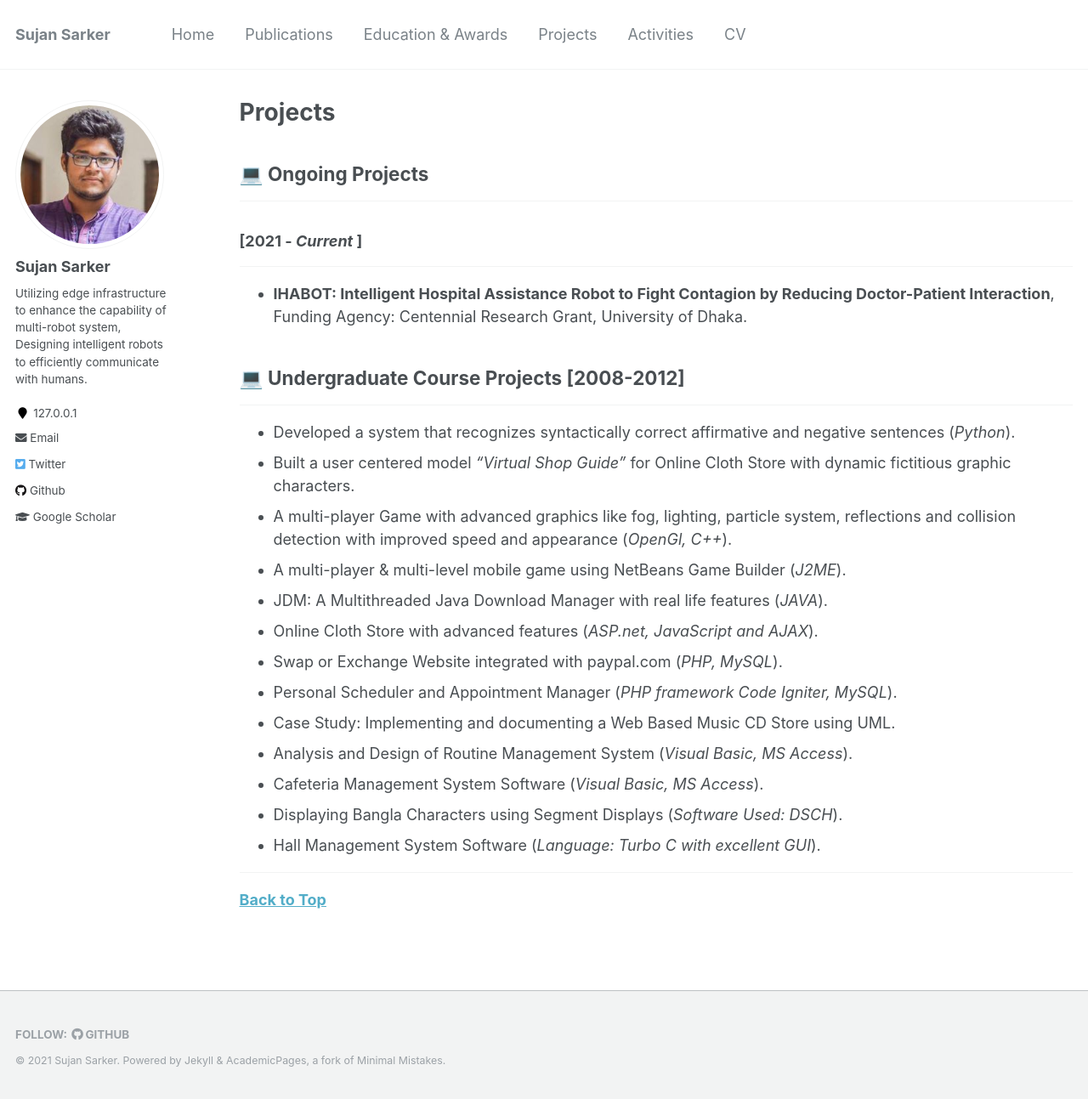
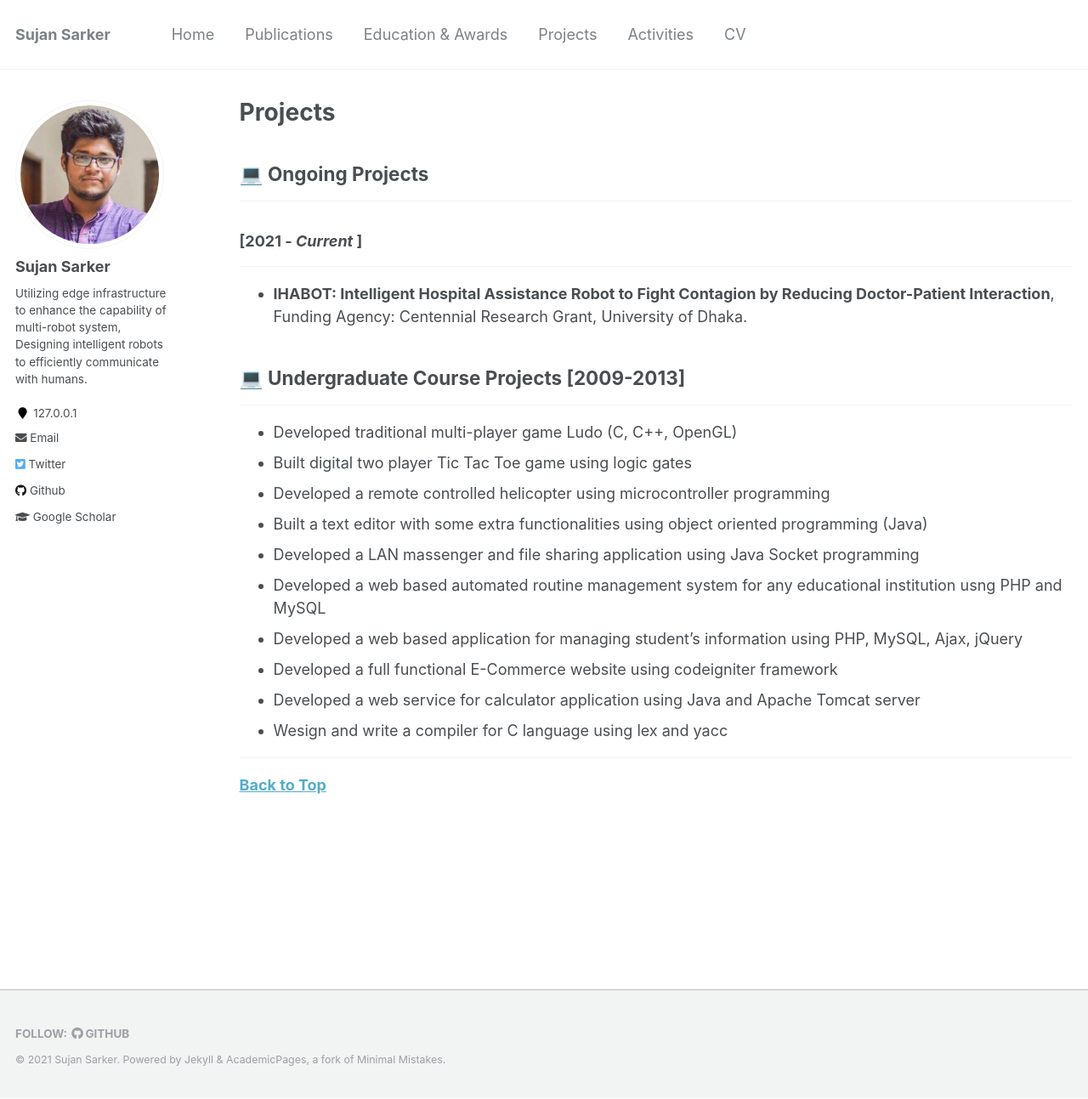
Before and after one commit to sujan-sarker/sujan-sarker.github.io, a Jekyll site: the page built from _pages/projects.md, in a window 1280 px wide and 1293 px high. Shown: the whole window at 85% size. Built offline with Jekyll 4.4.1, drawn with Linux system fonts in a browser that asks for light colours.

Commit message:
Update projects.md

```diff
--- a/_pages/projects.md
+++ b/_pages/projects.md
@@ -12,21 +12,19 @@ author_profile: true
 ------------------------
 * **IHABOT: Intelligent Hospital Assistance Robot to Fight Contagion by Reducing Doctor-Patient Interaction**, Funding Agency: Centennial Research Grant, University of Dhaka.
 
-## 💻 Undergraduate Course Projects [2008-2012]
+## 💻 Undergraduate Course Projects [2009-2013]
 ---------------------------------------------
-* Developed  a system  that  recognizes  syntactically  correct  affirmative  and negative sentences (*Python*).
-* Built a user centered model *“Virtual Shop Guide”* for Online Cloth Store with dynamic fictitious graphic characters.
-* A  multi-player  Game  with  advanced  graphics  like  fog,  lighting,  particle system, reflections and collision detection with improved  speed and appearance (*OpenGl, C++*).
-* A multi-player & multi-level mobile game using NetBeans Game Builder (*J2ME*).
-* JDM: A Multithreaded Java Download Manager with real life features (*JAVA*).
-* Online Cloth Store with advanced features (*ASP.net, JavaScript and AJAX*).
-* Swap or Exchange Website integrated with paypal.com (*PHP, MySQL*).
-* Personal Scheduler and Appointment Manager (*PHP framework Code Igniter, MySQL*).
-* Case Study: Implementing and documenting a Web Based Music CD Store using UML.
-* Analysis and Design of Routine Management System (*Visual Basic, MS Access*).
-* Cafeteria Management System Software (*Visual Basic, MS Access*).
-* Displaying Bangla Characters using Segment Displays (*Software Used: DSCH*).
-* Hall Management System Software (*Language: Turbo C with excellent GUI*).
+* Developed traditional multi-player game Ludo (C, C++, OpenGL)
+* Built digital two player Tic Tac Toe game using logic gates
+* Developed a remote controlled helicopter using microcontroller programming
+* Built a text editor with some extra functionalities using object oriented programming (Java)
+* Developed a LAN massenger and file sharing application using Java Socket programming
+* Developed a web based automated routine management system for any educational institution usng PHP and MySQL
+* Developed a web based application for managing student's information using PHP, MySQL, Ajax, jQuery
+* Developed a full functional E-Commerce website using codeigniter framework
+* Developed a web service for calculator application using Java and Apache Tomcat server
+* Wesign and write a compiler for C language using lex and yacc
+
 
 --------------------------
 
```
